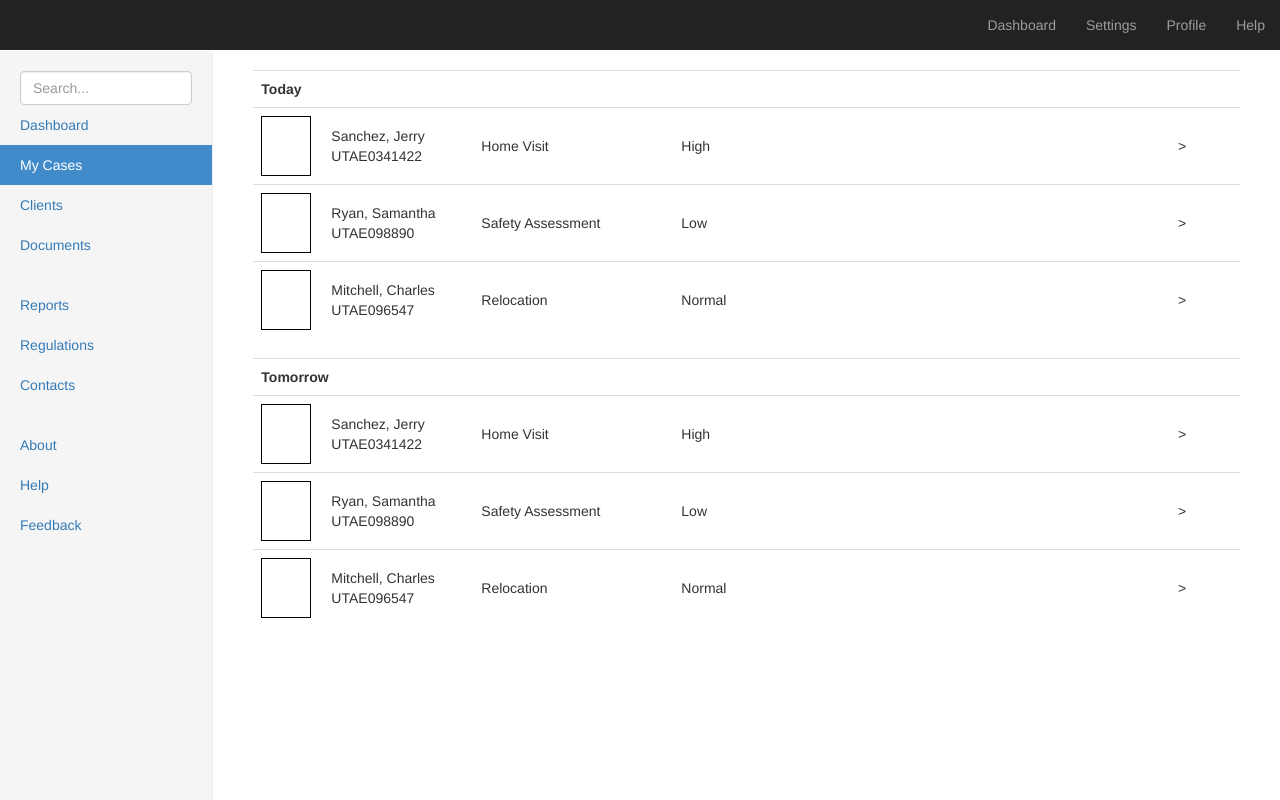
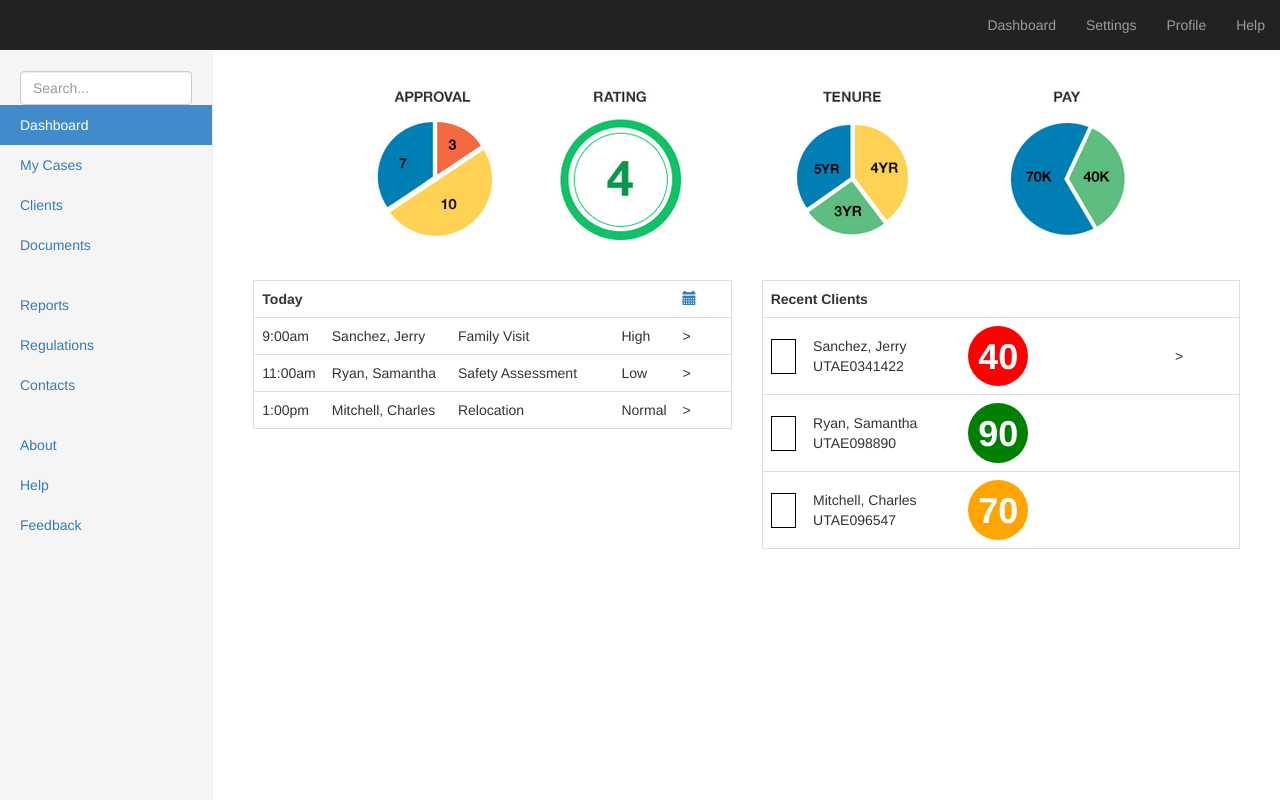
Before and after one commit to lcollett/hhs, a plain HTML site: page UI/hhs.html in a window 1280 px wide. Drawn offline with nearby package versions, Linux system fonts and the light colour scheme; a script that the page names is missing.

Commit message:
Update hhs.html

```diff
--- a/UI/hhs.html
+++ b/UI/hhs.html
@@ -76,8 +76,8 @@
           </form>
           <ul class="nav nav-sidebar">
 
-            <li onclick="showMain('mycases');"><a href="#">Dashboard </a></li>
-            <li class="active" onclick="showMain('mycases');"><a href="#">My Cases </a></li>
+            <li class="active" onclick="showMain('dashboard');"><a href="#">Dashboard </a></li>
+            <li  onclick="showMain('mycases');"><a href="#">My Cases </a></li>
             <li ><a href="#">Clients</a></li>
             <li><a href="#">Documents</a></li>
           </ul>
@@ -94,13 +94,58 @@
             <li><a href="">Feedback</a></li>
           </ul>
         </div>
-        <div class="col-sm-9 col-sm-offset-3 col-md-10 col-md-offset-2 main mycases">
+
+		<!--DASHBOARD -->
+		<div class="col-sm-6 col-sm-offset-3 col-md-10 col-md-offset-2 main dashboard">
+		<div class="row" style="text-align:center;padding-bottom:30px;"><img src="img/charts.png" /></div>
+         <div class="row">
+			<div class="col-sm-6">
+				<table class="table table-hover list" style="border:1px solid #ddd">
+		  <tr><th colspan=4>Today </th><th><a href="#" onclick="showMain('mycases');"><span class="glyphicon glyphicon-calendar" aria-hidden="true"></span></a></th></tr>
+			<tr onclick="showMain('homevisit');showDetails('fv1');">
+				<td>9:00am</td>
+				<td style="width:150px;">Sanchez, Jerry</td>
+				<td style="width:200px;">Family Visit</td>
+				<td>High</td>
+				<td style="width:70px;">></td>
+			</tr>
+			<tr><td>11:00am</td>
+			<td>Ryan, Samantha</td><td>Safety Assessment</td><td>Low</td><td>></td></tr>
+			<tr><td>1:00pm</td>
+			<td>Mitchell, Charles</td><td>Relocation</td><td>Normal</td><td>></td></tr>
+		  </table>
+
+			</div>
+			<div class="col-sm-6">
+				<table class="table table-hover list" style="border:1px solid #ddd">
+		  <tr><th colspan=4>Recent Clients</th></tr>
+			<tr onclick="showMain('homevisit');showDetails('fv1');">
+			  <td style="width:40px;"><div style="width:25px;height:35px;border:1px solid black"></div></td>
+				<td style="width:150px;">Sanchez, Jerry<br>UTAE0341422</td>
+				<td style="width:200px;"><div style="font-size:36px;font-weight:bold;height:60px;width:60px;border-radius:50%;background-color:red;color:white;text-align:center;vertical-align:middle;padding-top:5px;">40</div></td>
+
+				<td style="width:70px;">></td>
+			</tr>
+			<tr>	<td style="width:40px;">			<div style="width:25px;height:35px;border:1px solid black"></div></td>
+			<td>Ryan, Samantha<br>UTAE098890</td><td><div style="font-size:36px;font-weight:bold;height:60px;width:60px;border-radius:50%;background-color:green;color:white;text-align:center;vertical-align:middle;padding-top:5px;">90</div></td><td></td></tr>
+			<tr>	<td style="width:40px;">			<div style="width:25px;height:35px;border:1px solid black"></div></td>
+			<td>Mitchell, Charles<br>UTAE096547</td><td><div style="font-size:36px;font-weight:bold;height:60px;width:60px;border-radius:50%;background-color:orange;color:white;text-align:center;vertical-align:middle;padding-top:5px;">70</div></td><td></td></tr>
+		  </table>
+
+			</div>
+		 </div>
+
+
+
+        </div>
+
+        <div class="col-sm-9 col-sm-offset-3 col-md-10 col-md-offset-2 main mycases" style="display:none">
           <table class="table table-hover list">
 		  <tr><th colspan=5>Today</th></tr>
 			<tr onclick="showMain('homevisit');showDetails('fv1');">
 				<td style="width:70px;"><div style="width:50px;height:60px;border:1px solid black"></div></td>
 				<td style="width:150px;">Sanchez, Jerry<br>UTAE0341422</td>
-				<td style="width:200px;">Home Visit</td>
+				<td style="width:200px;">Family Visit</td>
 				<td>High</td>
 				<td style="width:70px;">></td>
 			</tr>
@@ -112,7 +157,7 @@
 			<tr onclick="showMain('homevisit');showDetails('fv1');">
 				<td style="width:70px;"><div style="width:50px;height:60px;border:1px solid black"></div></td>
 				<td style="width:150px;">Sanchez, Jerry<br>UTAE0341422</td>
-				<td style="width:200px;">Home Visit</td>
+				<td style="width:200px;">Family Visit</td>
 				<td>High</td>
 				<td style="width:70px;">></td>
 			</tr>
@@ -140,13 +185,12 @@
 
             </div>
             <div class="col-xs-6 col-sm-4 ">
-        <ul class="nav">
-			<li> <a href="#"><span class=" glyphicon glyphicon-list-alt" aria-hidden="true"></span> Safety Assessment </a></li>
-			<li> <a href="#"><span class=" glyphicon glyphicon-home" aria-hidden="true"></span> Conduct Home Visit </a></li>
-			<li> <a href="#"><span class=" glyphicon glyphicon-exclamation-sign" aria-hidden="true"></span> Report Abuse</a></li>
-			<li> <a href="#"><span class=" glyphicon glyphicon-pushpin" aria-hidden="true"></span> Request Relocation </a></li>
-			<li> <a href="#"><span class=" glyphicon glyphicon-briefcase" aria-hidden="true"></span> Request Medication </a></li>
-			 </ul>
+         <p style="line-height:28px;">
+			 <a href="#"><span class=" glyphicon glyphicon-envelope" aria-hidden="true"></span>  jsanchez@demo.com</a><br>
+			<a href="#"><span class=" glyphicon glyphicon-phone" aria-hidden="true"></span> 555-675-4567 </a><br>
+			 <a href="#"><span class=" glyphicon glyphicon-globe" aria-hidden="true"></span> Map</a>
+			</p>
+
             </div>
 
           </div>
```
